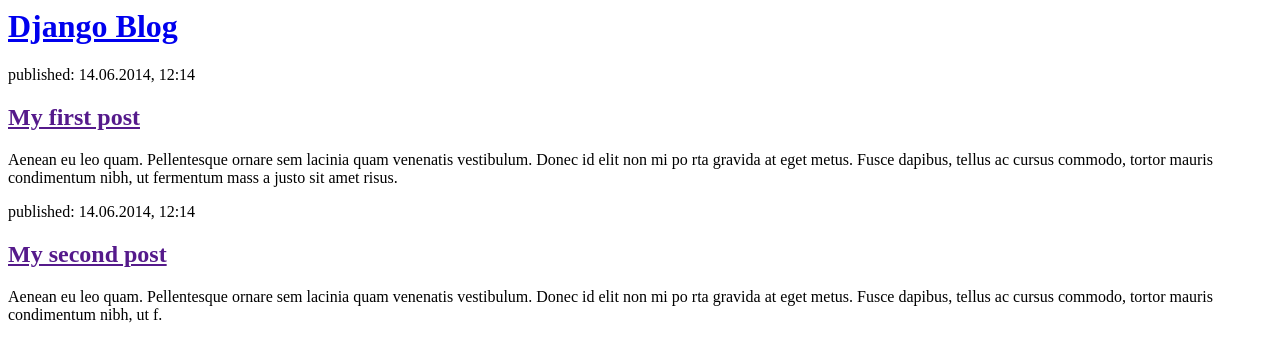
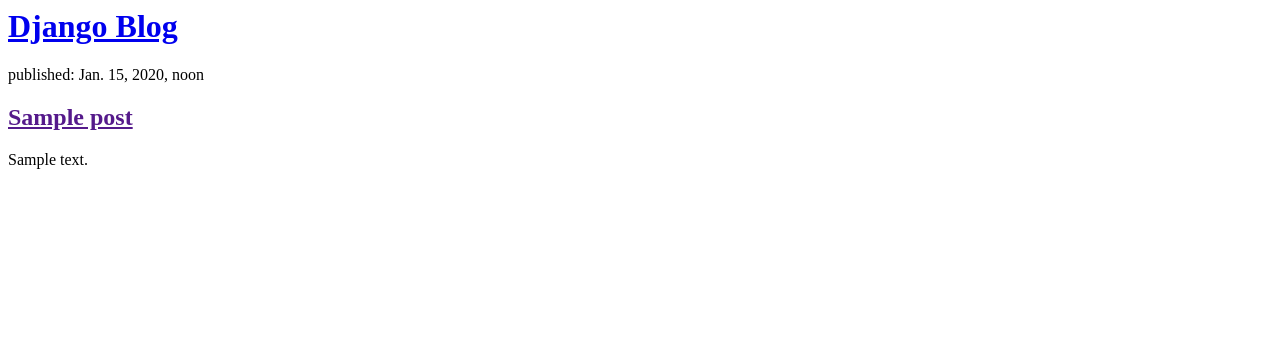
Before and after one commit to TakudzwaPNyamukuva/my-first-blog, a Django app: page / in a window 1280 px wide. Shown: the top 362 px of the page. Run offline with Django 3.2, Linux system fonts and the light colour scheme; tables that the repository leaves empty hold one stand-in row (values such as "Sample post").

Commit message:
Modified templates to display posts from database.

```diff
--- a/blog/templates/blog/post_list.html
+++ b/blog/templates/blog/post_list.html
@@ -6,24 +6,12 @@
 		<div>
 			<h1><a href="/">Django Blog</a></h1>
 		</div>
+		{% for post in posts %}
 		<div>
-			<p>published: 14.06.2014, 12:14</p>
-			<h2><a href="">My first post</a></h2>
-			<p>
-				Aenean eu leo quam. Pellentesque ornare sem lacinia quam venenatis
-				vestibulum. Donec id elit non mi po rta gravida at eget metus. Fusce
-				dapibus, tellus ac cursus commodo, tortor mauris condimentum nibh, ut
-				fermentum mass a justo sit amet risus.
-			</p>
+			<p>published: {{ post.published_date }}</p>
+			<h2><a href="">{{ post.title }}</a></h2>
+			<p>{{ post.text|linebreaksbr }}</p>
 		</div>
-		<div>
-			<p>published: 14.06.2014, 12:14</p>
-			<h2><a href="">My second post</a></h2>
-			<p>
-				Aenean eu leo quam. Pellentesque ornare sem lacinia quam venenatis
-				vestibulum. Donec id elit non mi po rta gravida at eget metus. Fusce
-				dapibus, tellus ac cursus commodo, tortor mauris condimentum nibh, ut f.
-			</p>
-		</div>
+		{% endfor %}
 	</body>
 </html>
--- a/blog/views.py
+++ b/blog/views.py
@@ -1,7 +1,9 @@
 from django.shortcuts import render
-
-# Create your views here.
+from django.utils import timezone
+from .models import Post
 
 
 def post_list(request):
-    return render(request, 'blog/post_list.html', {})
+    posts = Post.objects.filter(
+        published_date__lte=timezone.now()).order_by('published_date')
+    return render(request, 'blog/post_list.html', {'posts': posts})
```
